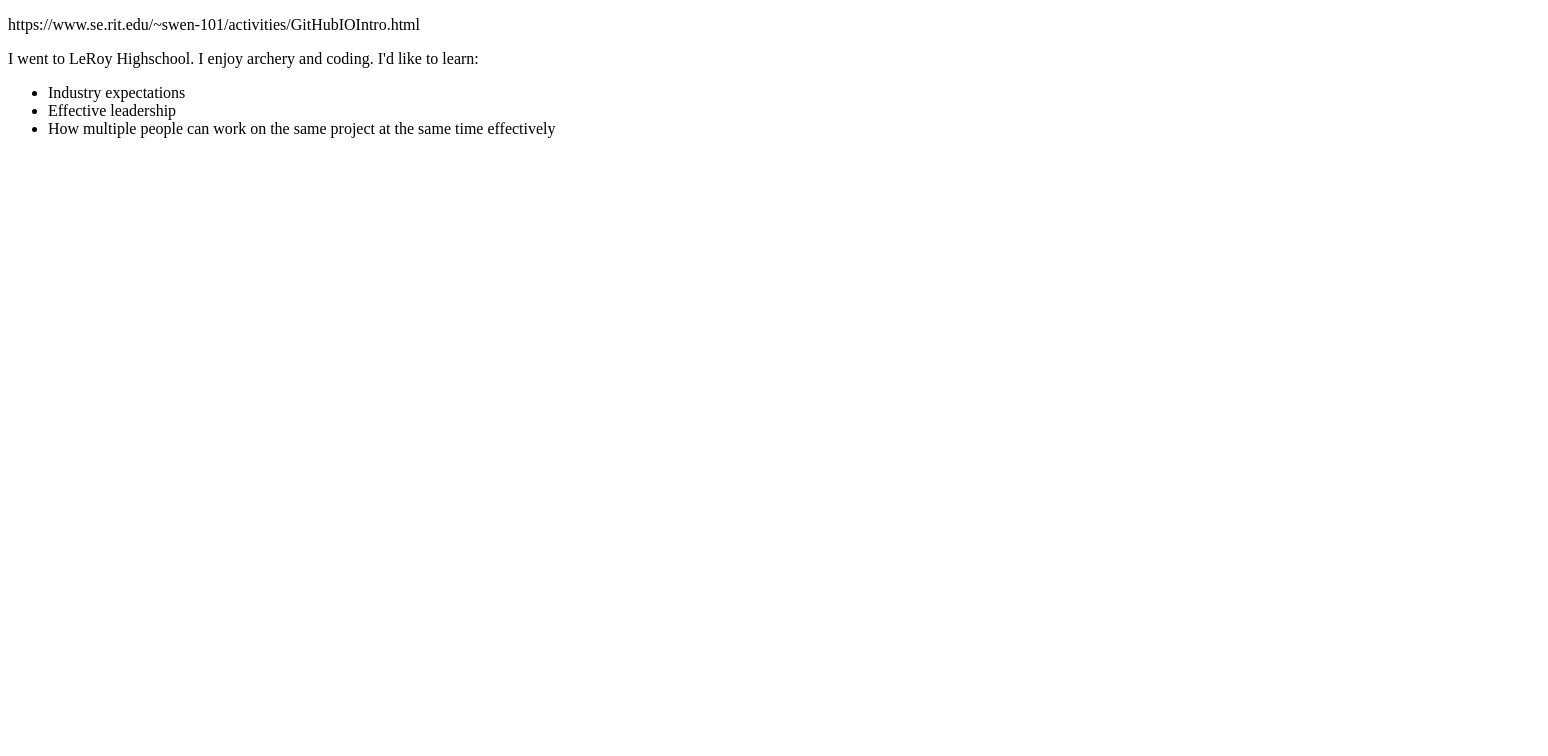
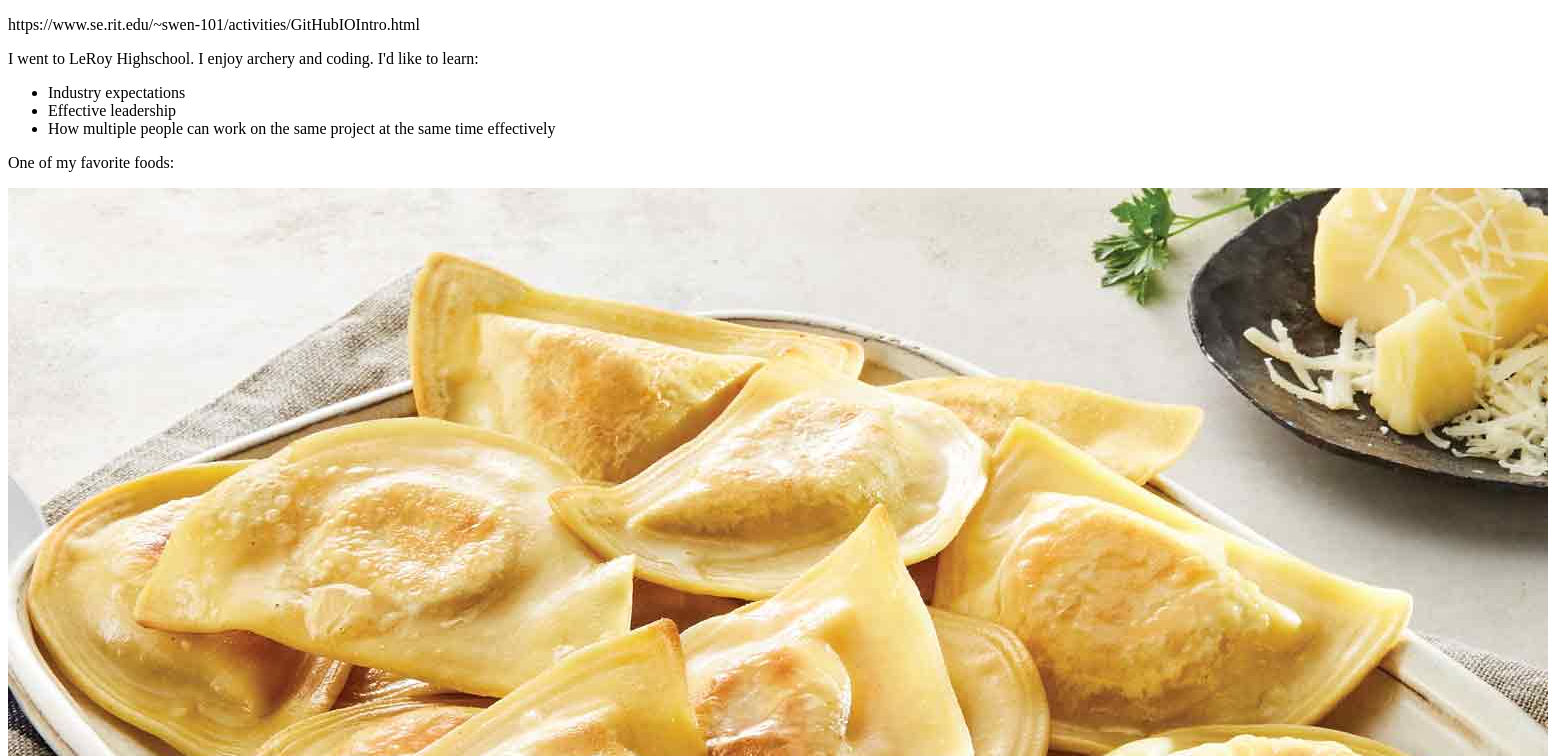
Before and after one commit to Xentelcorp/Xentelcorp.github.io, a plain HTML site: page index.html in a window 1280 px wide. Shown: the top 756 px of the page, 1548 px wide, since content can reach past the window. Drawn offline with Linux system fonts and the light colour scheme.

```diff
--- a/SWEN101.html
+++ b/index.html
@@ -8,5 +8,7 @@
   <li>Effective leadership</li>
   <li>How multiple people can work on the same project at the same time effectively</li>
 </ul>
+<p>One of my favorite foods:</p>
+<img src = pierogi.jpg></img>
 </body>
 </html>
```
